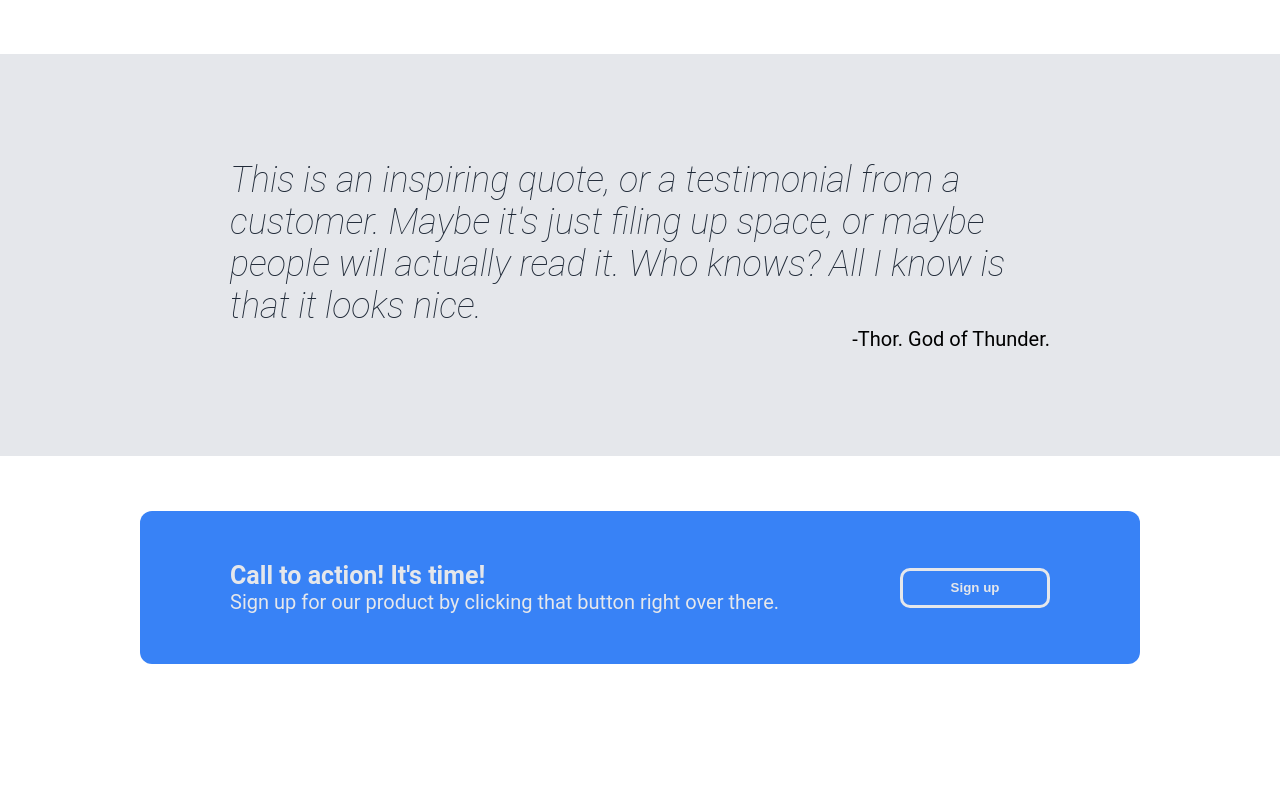
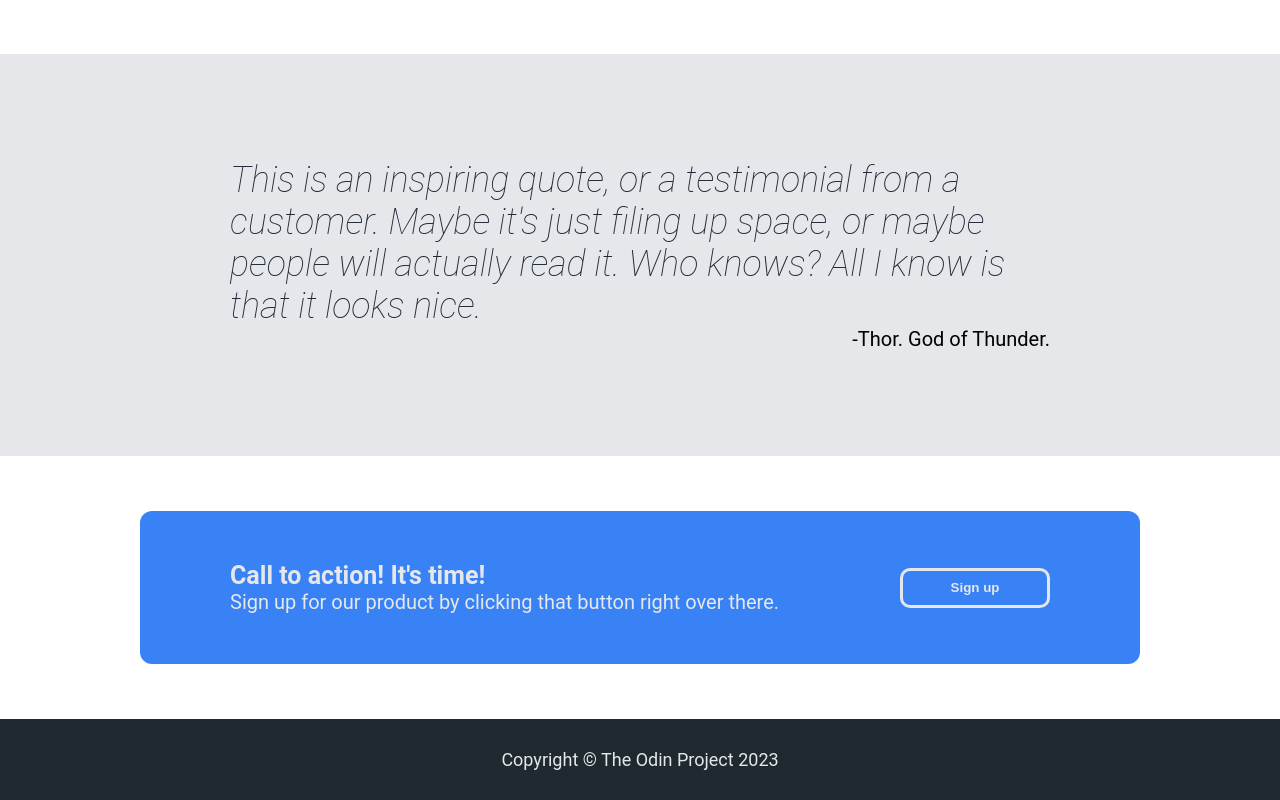
Before and after one commit to qkpak/landing-page, a plain HTML site: page index.html in a window 1280 px wide. Shown: the part 931-1731 px from the top of the page. Before the commit the page ends 1650 px from the top, so only its background shows below. Drawn offline with Linux system fonts and the light colour scheme.

Commit message:
Add footer section

```diff
--- a/css/style.css
+++ b/css/style.css
@@ -206,3 +206,12 @@ button{
 .banner .signup-btn {
   border: 3px solid #E5E7EB;
 }
+
+.footer {
+  /* display: flex; */
+  background-color: #1F2930;
+  color: #E5E7EB;
+  text-align: center;
+  padding: 30px;
+  font-size: 18px;
+}
--- a/index.html
+++ b/index.html
@@ -78,5 +78,8 @@
         </div>
       </div>
     </div>
+    <div class="footer">
+      <div class="footer-text">Copyright &copy; The Odin Project 2023</div>
+    </div>
   </body>
 </html>
```
